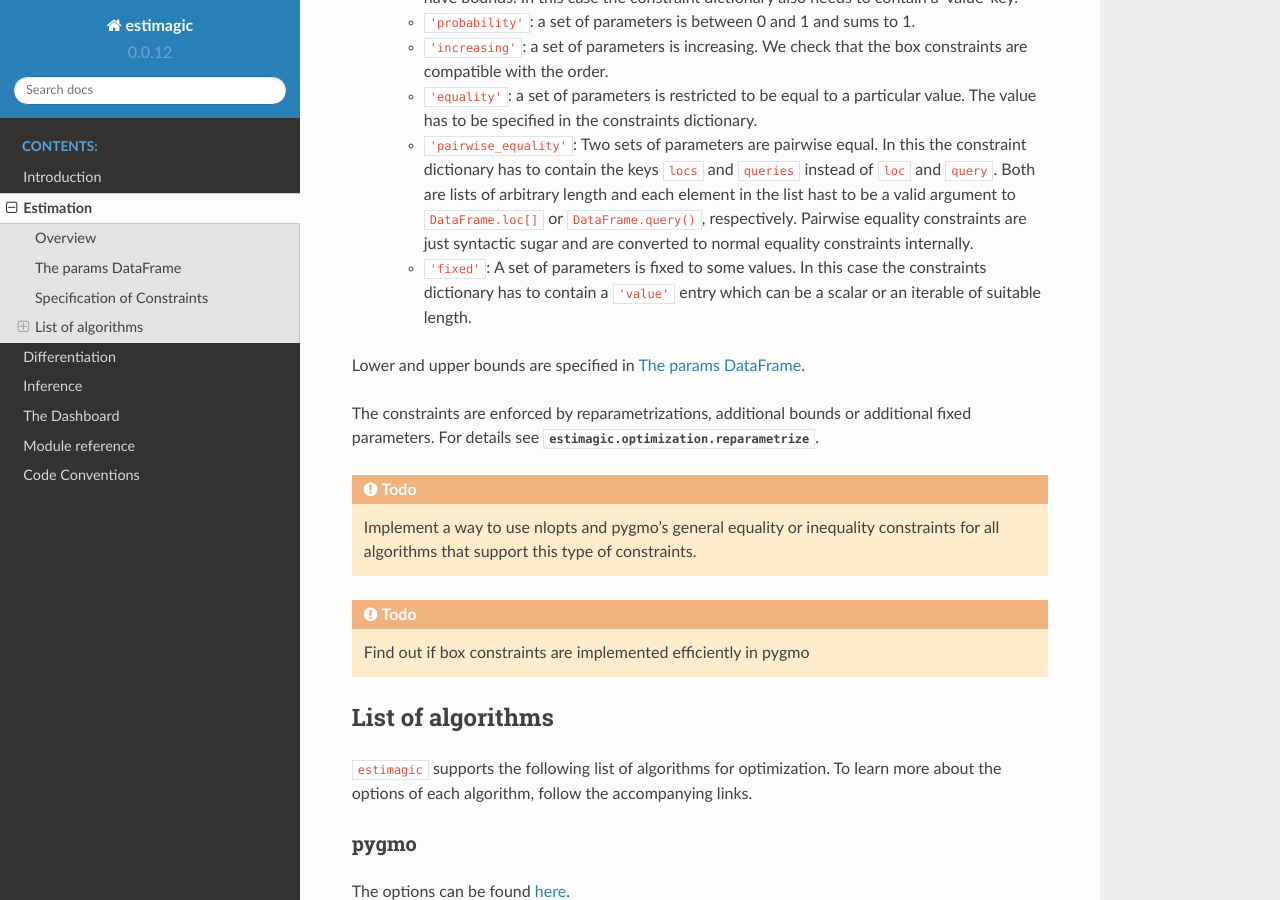
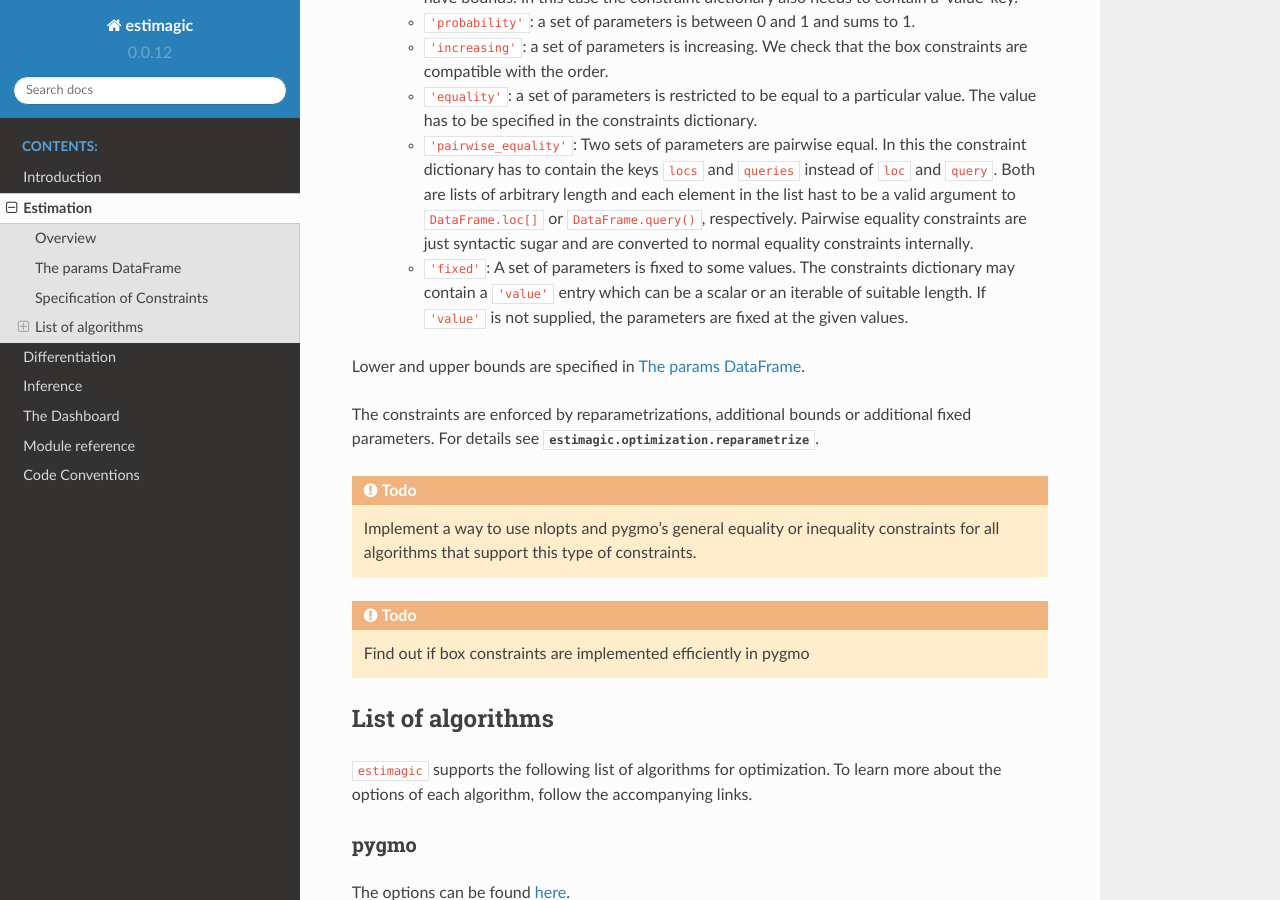
Before and after one commit to optimagic-dev/optimagic, a Sphinx documentation site: the page built from docs/source/estimation.rst, in a window 1280 px wide and 900 px high, scrolled down 2062 px. Built offline with Sphinx 7.4.7 and the Read the Docs theme 2.0.0, drawn with Linux system fonts in a browser that asks for light colours.

Commit message:
Providing a value for fixed parameters is optional. (#50)

```diff
--- a/docs/source/estimation.rst
+++ b/docs/source/estimation.rst
@@ -101,10 +101,10 @@ dictionary. The dictionary must contain the following entries:
       list hast to be a valid argument to ``DataFrame.loc[]`` or ``DataFrame.query()``,
       respectively. Pairwise equality constraints are just syntactic sugar and are
       converted to normal equality constraints internally.
-    - ``'fixed'``: A set of parameters is fixed to some values. In this case the
-      constraints dictionary has to contain a ``'value'`` entry which can be a scalar or
-      an iterable of suitable length.
-
+    - ``'fixed'``: A set of parameters is fixed to some values. The constraints
+      dictionary may contain a ``'value'`` entry which can be a scalar or an iterable of
+      suitable length. If ``'value'`` is not supplied, the parameters are fixed at the
+      given values.
 
 Lower and upper bounds are specified in :ref:`params`.
 
```
Also changed, not shown: 1 other file.
